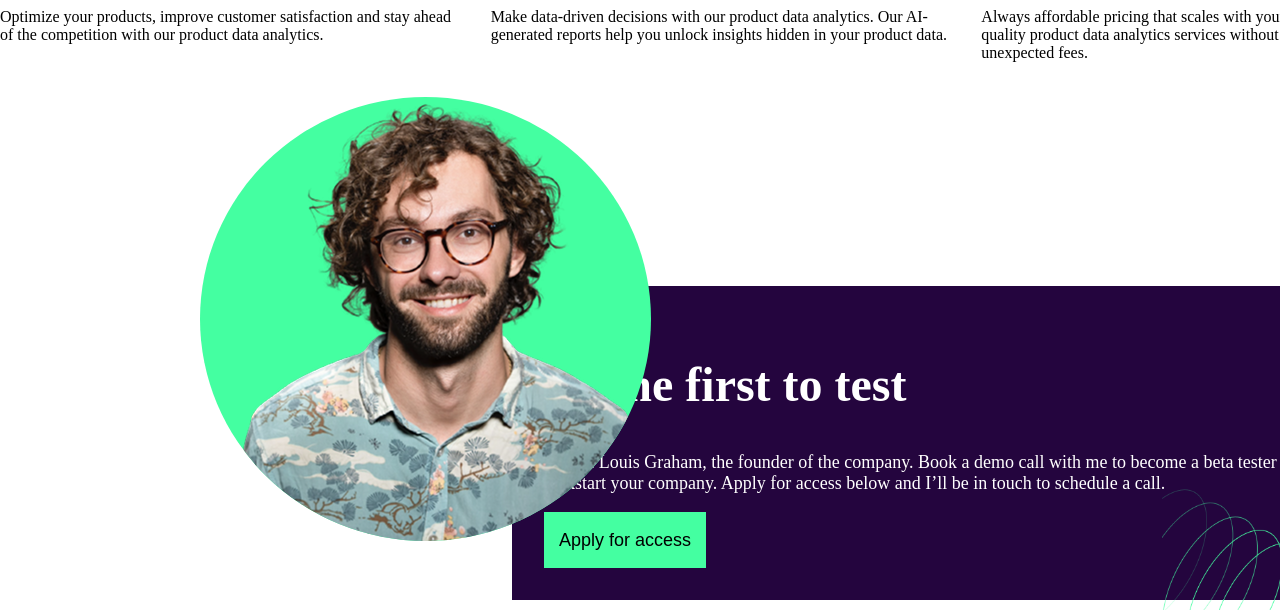
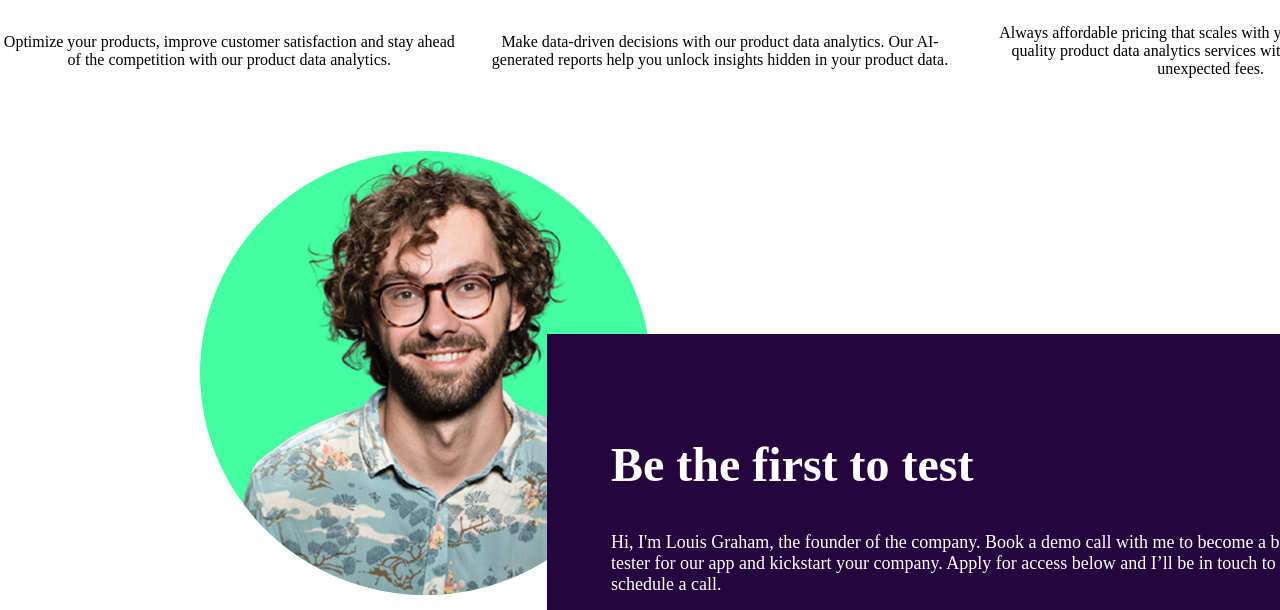
Before and after one commit to EldarKosh/firstland, a plain HTML site: page index.html in a window 1280 px wide. Shown: the part 1141-1751 px from the top of the page. Drawn offline with Linux system fonts and the light colour scheme.

Commit message:
first commit

```diff
--- a/index.html
+++ b/index.html
@@ -19,6 +19,7 @@
         <button class="btn">Learn More</button>
         <img class="img_phone" src="/illustration.png" alt="" />
       </section>
+      <div>
       <section class="digits">
         <div class="digits__card">
           <span class="digits__card_counter">1</span>
@@ -53,6 +54,7 @@
           src="/image-removebg-preview(363).png"
           alt=""
         />
+        <div class="access__block">
         <img class="img_circle" src="/Group 10 Copy.png" alt="" />
         <h2 class="access__title">Be the first to test</h2>
         <p class="access__desc">
@@ -62,6 +64,7 @@
           call.
         </p>
         <button class="btn">Apply for access</button>
+    </div>
       </section>
     </main>
     <footer class="footer">
--- a/style.css
+++ b/style.css
@@ -1,9 +1,18 @@
 body {
   box-sizing: border-box;
-width: 1440px;
   /* background-color: red; */
   margin: 0;
   padding: 0;
+  margin-inline: auto;
+}
+
+:root {
+    --container-width: 1440px;
+}
+
+.container {
+    margin-inline: auto;
+    width: var(--container-width)
 }
 
 .header {
@@ -70,10 +79,11 @@ height: 441px;
     padding-top: 2rem;
 }
 
-.digits_card {
+.digits__card {
     display: flex;
     justify-content: center;
     align-items: center;
+    flex-direction: column;
     text-align: center;
 }
 
@@ -86,8 +96,16 @@ height: 441px;
     border-style: solid;
 }
 
+.access__block {
+    background-color: #24053E;
+    padding: 4rem;
+    height: 311px;
+    width: 730px;
+    gap: 2rem;
+    margin-inline: auto;
+}
+
 .access {
-background-color: #24053E;
 position: relative;
 margin-top: 13rem;
 margin-left: auto;
@@ -102,8 +120,8 @@ padding: 2rem;
     background-color: #44FFA1;
     position: absolute;
 right: 85%;
-top: -60%;
-z-index: 1;
+top: -30%;
+z-index: -1;
 }
 
 .access__title {
@@ -114,12 +132,13 @@ z-index: 1;
 .access__desc {
     font-size: 18px;
     color: white;
+    text-overflow: clip;
 }
 
 .access .img_circle {
     left: 70%;
-    top: 60%;
-    height: 70%;
+    top: 80%;
+    height: 30%;
 }
 
 .footer {
```
